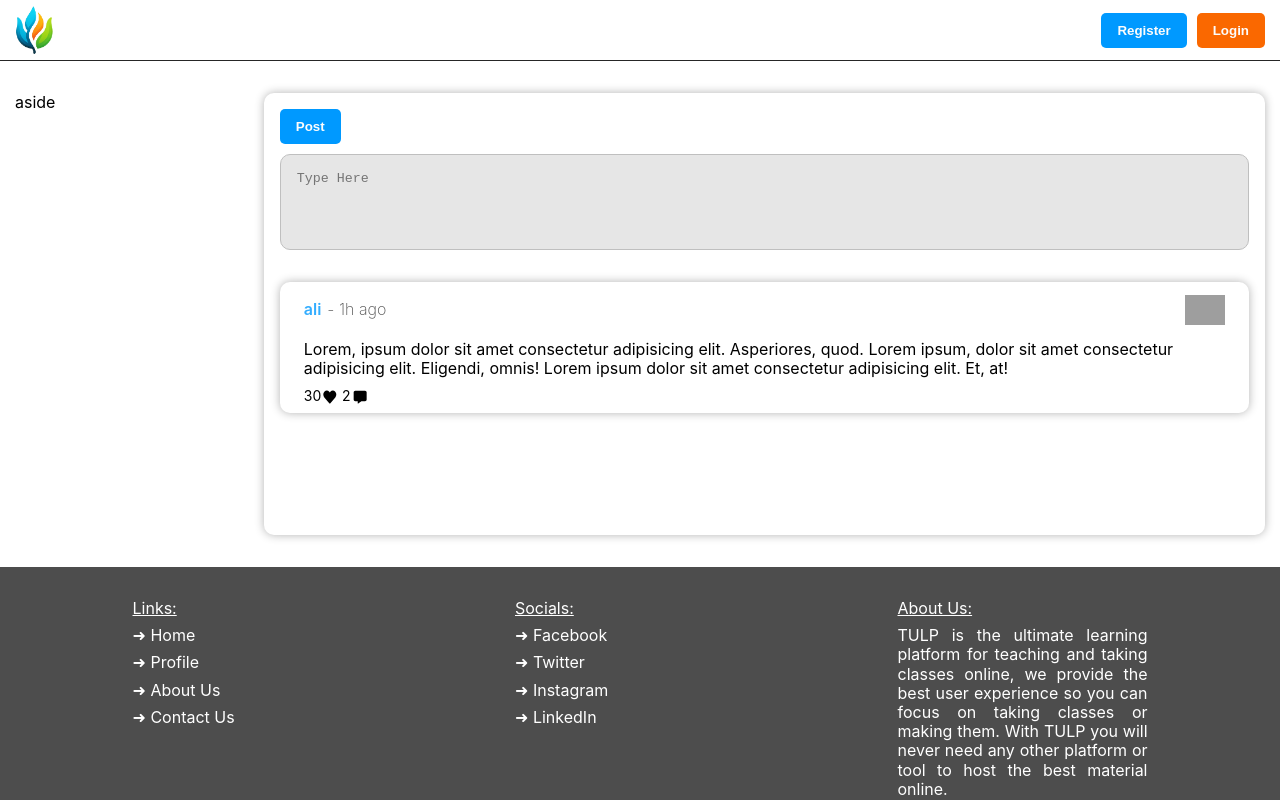
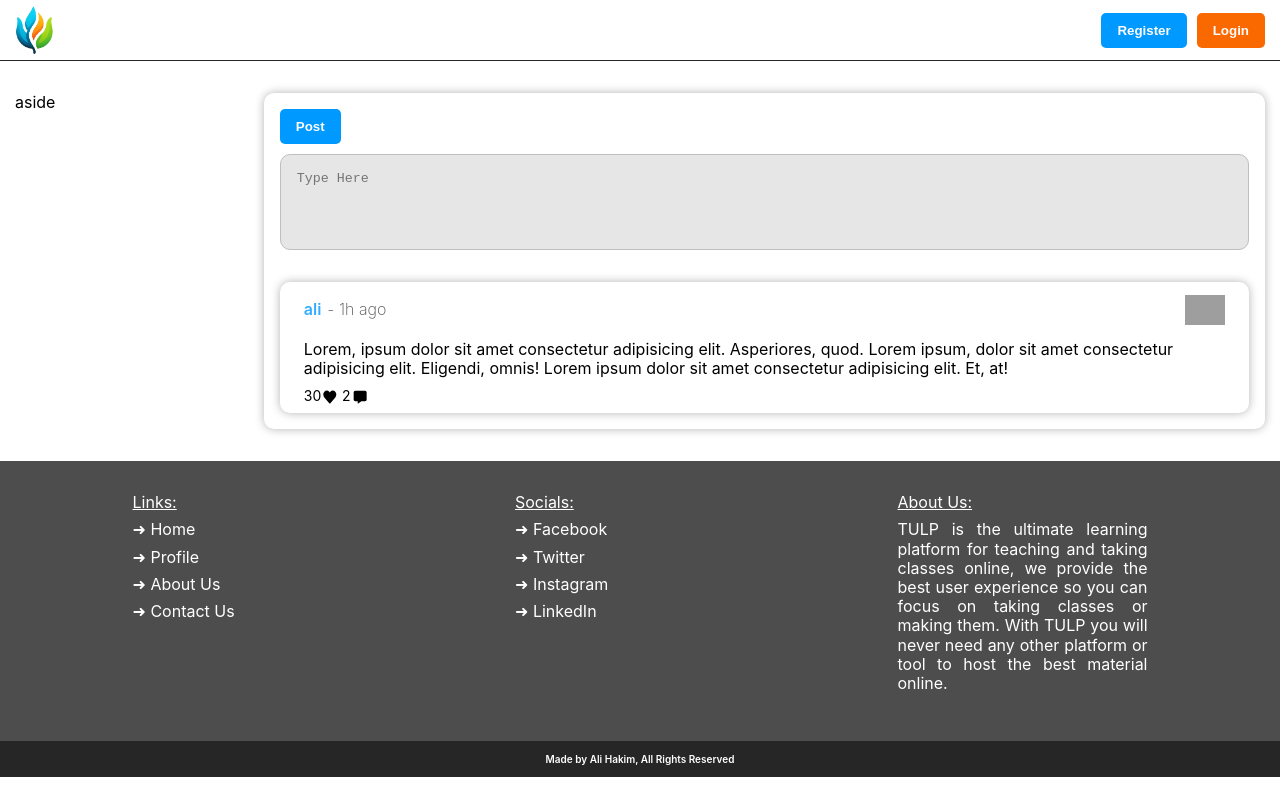
Before and after one commit to AliHakim773/TULP, a React (Vite) app in the folder tulp-frontend/: page / in a window 1280 px wide. Built offline with nearby package versions, Linux system fonts and the light colour scheme; no server answers; grey boxes are pictures that could not be loaded.

Commit message:
Frontend: removed unessecary css property

```diff
--- a/tulp-frontend/src/pages/LandingPage/styles.css
+++ b/tulp-frontend/src/pages/LandingPage/styles.css
@@ -1,5 +1,5 @@
 .home-page {
-  height: calc(100vh - 358px);
+  /* height: max(calc(100vh - 360px), 600px); */
   width: min(100%, 1600px);
   margin-block: 2rem;
   padding-inline: 15px;
```
